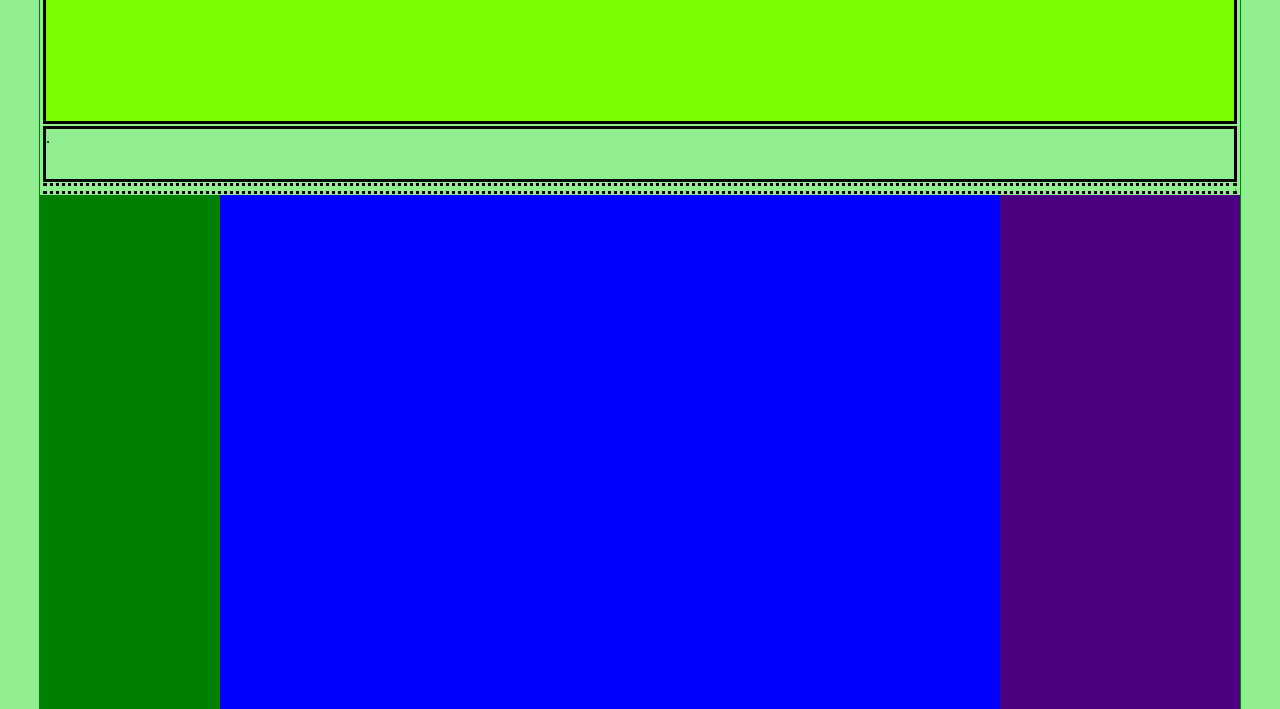
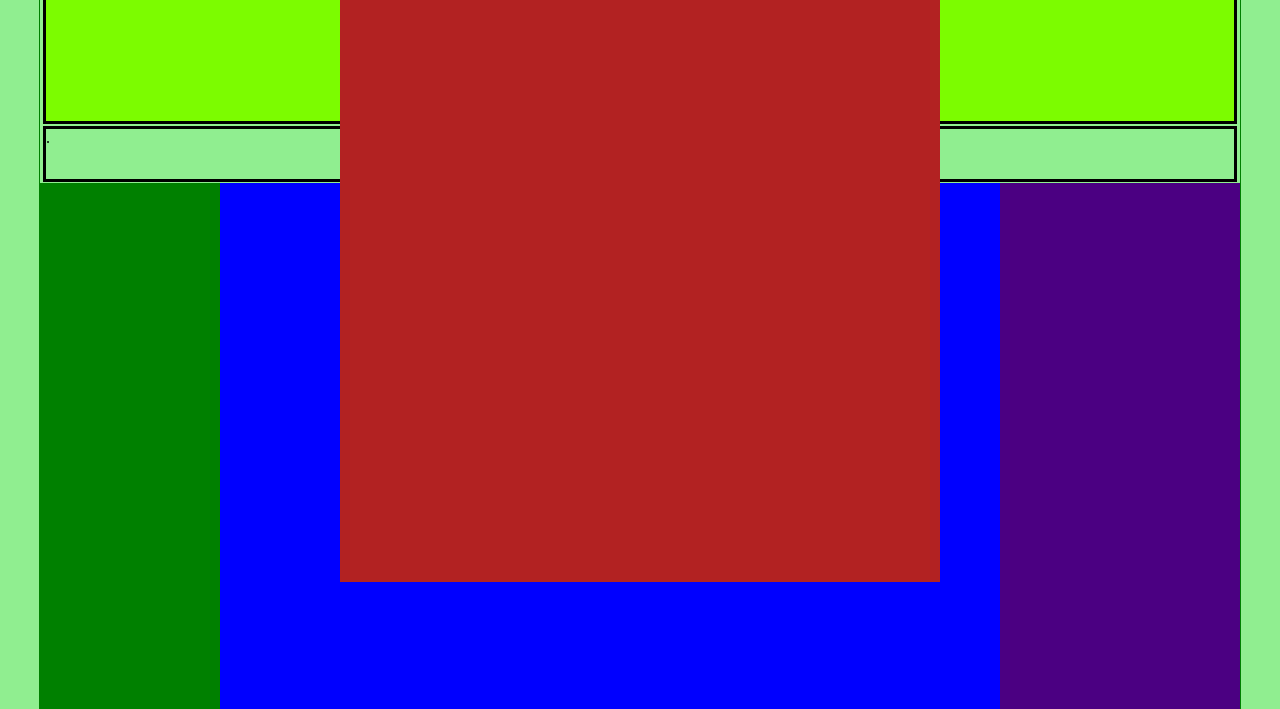
Before and after one commit to JulianVelazquez/Stephanie_Personal_Website, a plain HTML site: page index.html in a window 1280 px wide. Shown: the part 91-800 px from the top of the page. Drawn offline with Linux system fonts and the light colour scheme.

Commit message:
Making a center frame for the profile images

```diff
--- a/index.css
+++ b/index.css
@@ -8,6 +8,7 @@ html {
     width: 1200px;
     border: 1px solid green;
     margin: auto;
+    position: relative;
 }
 
 #topimage {
@@ -33,18 +34,15 @@ html {
 }
 
 #subheader {
-    width: 99%;
-    height: 5px;
-    margin-left: auto;
+    width: 50%;
+    height: 600px;
+    background-color: firebrick;
+    float: left;
+    position: absolute;
+    margin-left: 25%;
     margin-right: auto;
-    margin-top: 1px;
-    border: 3px dotted black;
-}
+    margin-top: -200px;
 
-#content {
-    margin-left: 0px;
-    margin-right: auto;
-    width: 100%;
 }
 
 #left {
```
